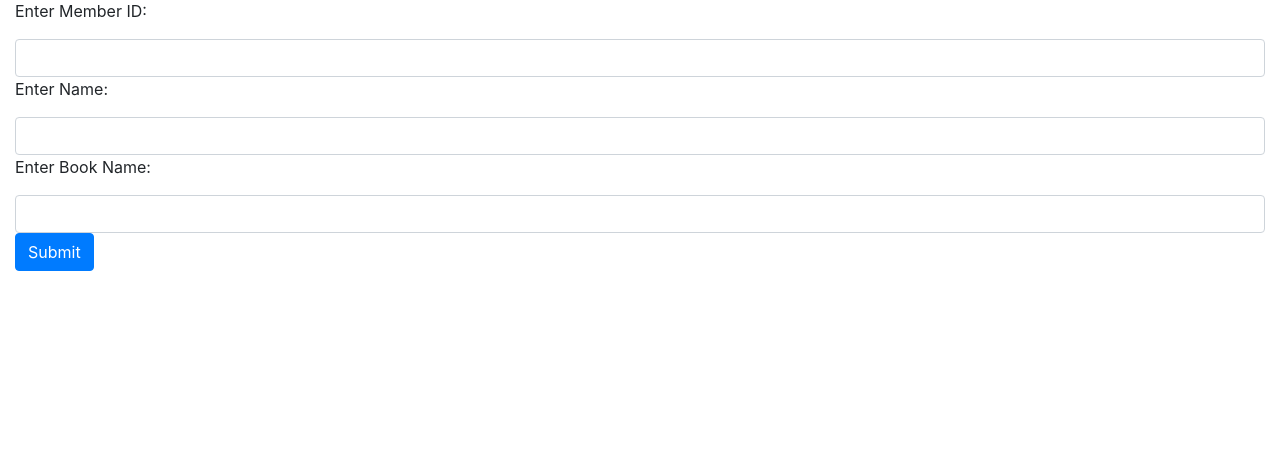
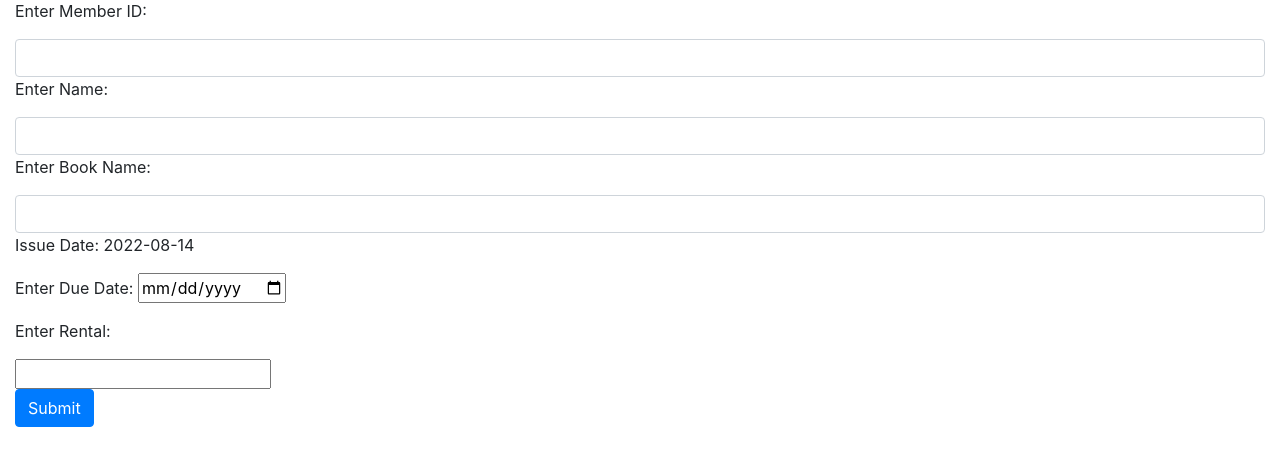
Before and after one commit to Shivam5278/Library-Management-Web-Application, a Flask app: a page that uses templates/isreturn.html in a window 1280 px wide. Shown: the part 231-697 px from the top of the page. Run offline with Flask 2, Linux system fonts and the light colour scheme; data comes from the database, SQL or seed files in the repository; both versions use the stored data as it was after the commit; some libraries are stand-ins or nearby versions.

Commit message:
Book Issue transactions

```diff
--- a/forms.py
+++ b/forms.py
@@ -1,5 +1,5 @@
 from flask_wtf import FlaskForm
-from wtforms import StringField, SubmitField, DateField
+from wtforms import StringField, SubmitField, DateField, IntegerField
 from wtforms.validators import DataRequired
 
 
@@ -19,5 +19,6 @@ class AddTransactionForm(FlaskForm):
     mem_id = StringField('ID', validators=[DataRequired()])
     name = StringField('Name', validators=[DataRequired()])
     book = StringField('Book', validators=[DataRequired()])
-    rdate = DateField('Start', validators=[DataRequired()], format = '%d-%m-%Y')
+    rent = IntegerField('Rent', validators=[DataRequired()])
+    rdate = DateField('Date', validators=[DataRequired()], format = '%Y-%m-%d' )
     submit = SubmitField('Submit')
--- a/models.py
+++ b/models.py
@@ -24,7 +24,10 @@ class Transactions(db.Model):
     id_t = db.Column(db.Integer, primary_key=True)
     name_t = db.Column(db.String(255), nullable=False)
     memid_t = db.Column(db.Integer, nullable=False)
-
+    title_t = db.Column(db.String(100), nullable=False)
+    issue_t = db.Column(db.Date, nullable=False)
+    due_t = db.Column(db.Date, nullable=False)
+    rent_t = db.Column(db.Integer, nullable=False)
 
     def __repr__(self):
         return f'{self.name_m}'
--- a/routes.py
+++ b/routes.py
@@ -131,7 +131,20 @@ def isreturn(val):
 
     found_member=models.Members.query.filter_by(id_m=memberid).first()
     found_book=models.Books.query.filter_by(id=bookid).first()
+
+
+
     if val == "issue":
+        if request.method=='POST':
+            if form.validate_on_submit():
+
+                task = models.Transactions(name_t=form.name.data, memid_t=form.mem_id.data, title_t=form.book.data, issue_t=date, due_t=form.rdate.data, rent_t=form.rent.data)
+                db.session.add(task)
+                db.session.commit()
+                return redirect(url_for('home'))
+            else:
+                flash(f'{form.errors}')
+                return redirect(url_for('addme'))
         return render_template('isreturn.html', transaction=val, member=found_member, book=found_book, form=form, date= date, members=members)
     elif val == "return":
         return render_template('isreturn.html', transaction=val, member=found_member, book=found_book, form=form, date= date, members=members, books=books)
--- a/templates/isreturn.html
+++ b/templates/isreturn.html
@@ -4,7 +4,8 @@
   <h1>{{transaction}}</h1>
   <h1>{{book.title}}</h1>
   <h1>{{member.name_m}}</h1>
-
+  <form action="{{ url_for('isreturn', val=transaction) }}" method="POST">
+    {{ form.csrf_token }}
 
   <div class="col">
     <p>Enter Member ID:</p>
@@ -20,15 +21,31 @@
     <p>Enter Book Name:</p>
     {{ form.book(class="form-control" ,value=book.title, autoComplete="on" ,list="Books") }}
   </div>
-
-{% if transaction=='return'%}
+  {% if transaction=='issue'%}
     <div class="col">
       <p>Issue Date:  {{date}}</p>
     </div>
 
     <div class="col">
-  <p>Enter Due Date:</p>
-  {{ form.rdate() }}
+      <p>Enter Due Date: {{ form.rdate(class='datepicker' , format='dd-mm-yyyy') }} {{form.hidden_tag()}}</p>
+    </div>
+
+    <div class="col">
+      <p>Enter Rental:</p>
+      {{ form.rent() }}
+    </div>
+  {% elif transaction=='return'%}
+    <div class="col">
+      <p>Issue Date:  {{date}}</p>
+    </div>
+
+    <div class="col">
+      <p>Enter Due Date:  {{ form.rdate(class='datepicker') }} {{form.hidden_tag()}}</p>
+    </div>
+
+    <div class="col">
+      <p>Enter Rental:</p>
+      {{ form.rent() }}
     </div>
 
 
@@ -39,7 +56,7 @@
   <div class="col">
     {{ form.submit(class="btn btn-primary") }}
   </div>
-
+</form>
   <div>
       <datalist id="Members">
         {%for b in members%}
```
Also changed, not shown: site.db. Lines whose indentation alone changed are shown as unchanged.
